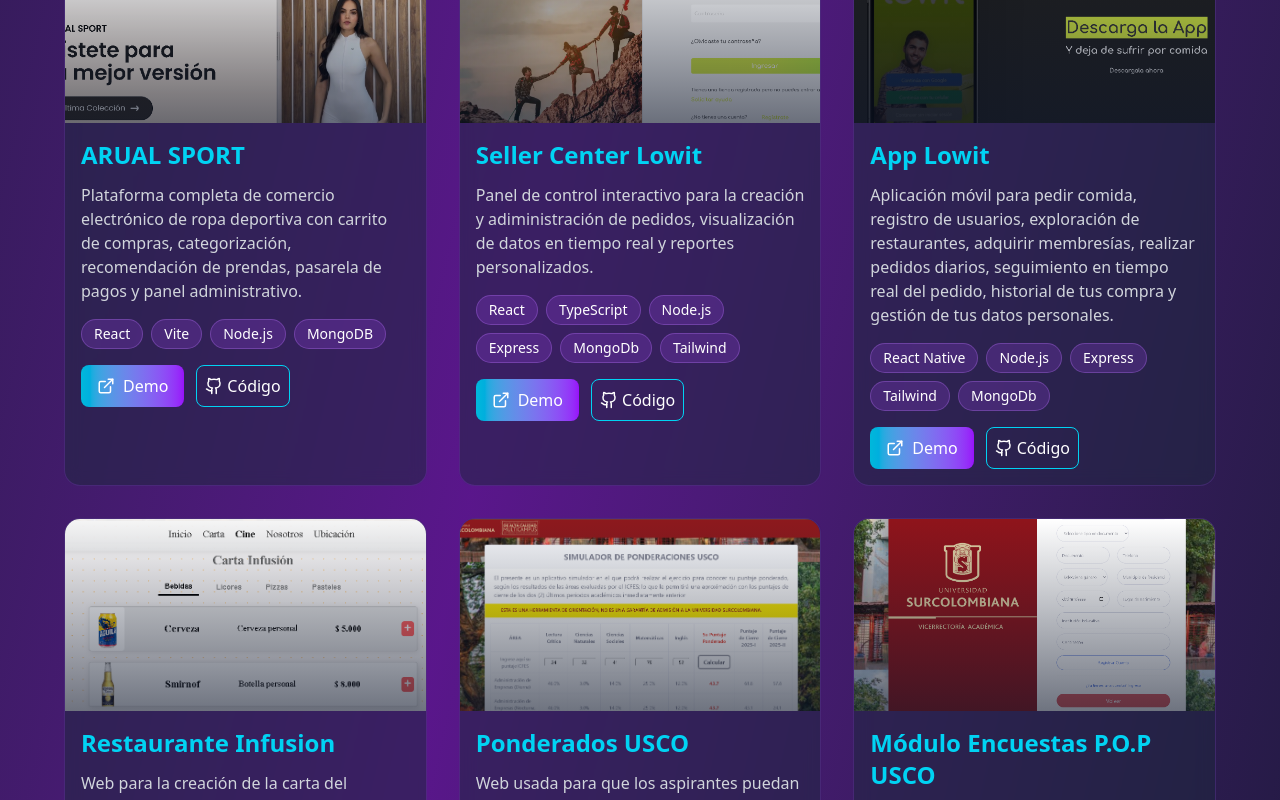
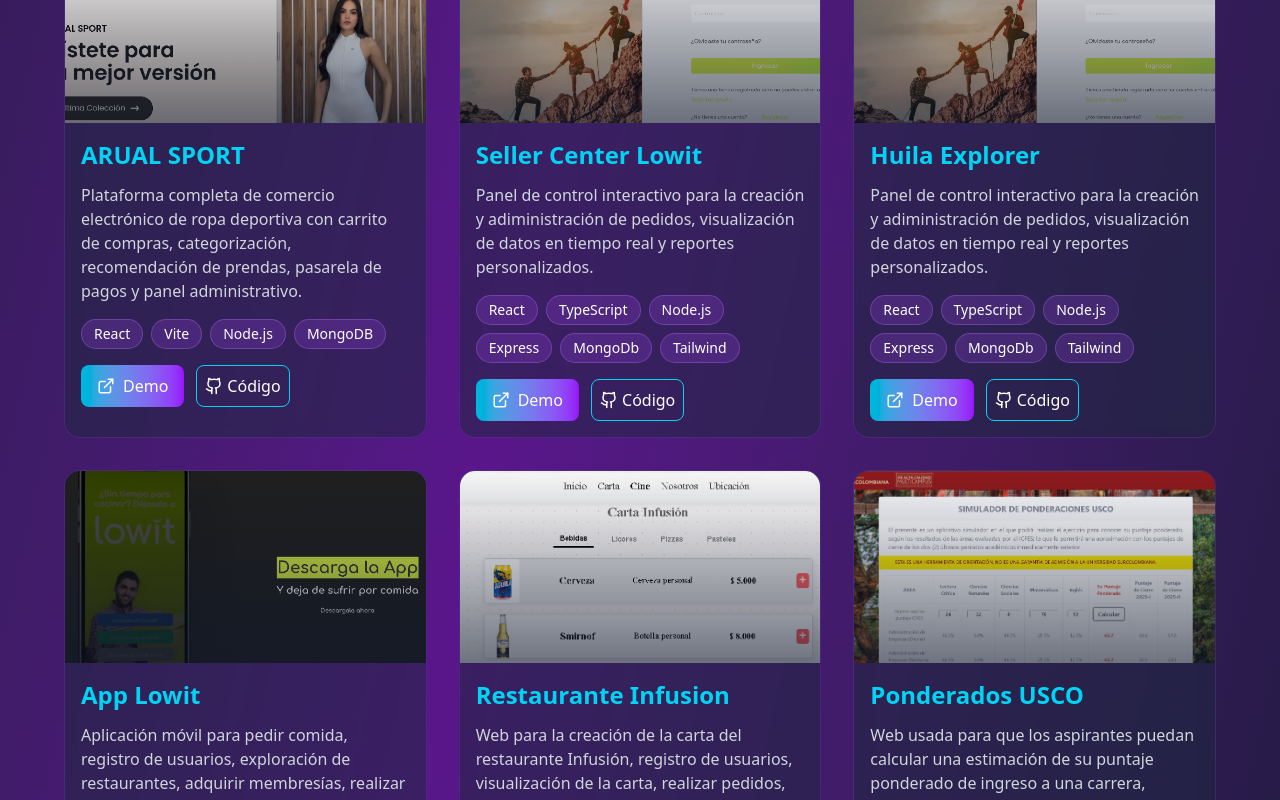
Before and after one commit to luis13xd/luistrujillolopez, a React (Vite) app: page / in a window 1280 px wide. Shown: the part 3060-3860 px from the top of the page. Built offline with nearby package versions, Linux system fonts and the light colour scheme.

Commit message:
agregamos nuevo proyecto

```diff
--- a/src/data/proyectos.ts
+++ b/src/data/proyectos.ts
@@ -19,6 +19,22 @@
   },
   {
     titulo: "Seller Center Lowit",
+    descripcion:
+      "Panel de control interactivo para la creación y adiministración de pedidos, visualización de datos en tiempo real y reportes personalizados.",
+    tecnologias: [
+      "React",
+      "TypeScript",
+      "Node.js",
+      "Express",
+      "MongoDb",
+      "Tailwind",
+    ],
+    imagen: seller,
+    urlDemo: "https://sellers.lowit.com.co/login",
+    urlCodigo: "https://gitlab.com/lowit-team/lowit-sellers",
+  },
+  {
+    titulo: "Huila Explorer",
     descripcion:
       "Panel de control interactivo para la creación y adiministración de pedidos, visualización de datos en tiempo real y reportes personalizados.",
     tecnologias: [
```
